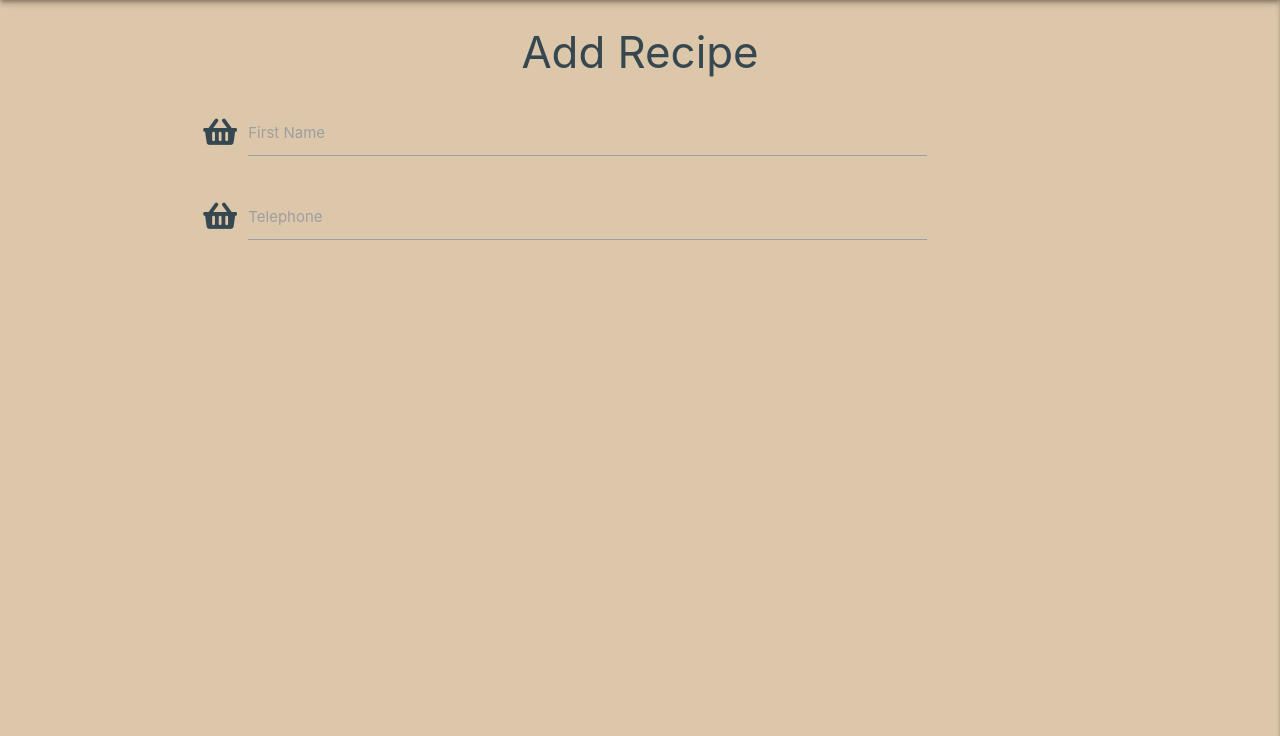
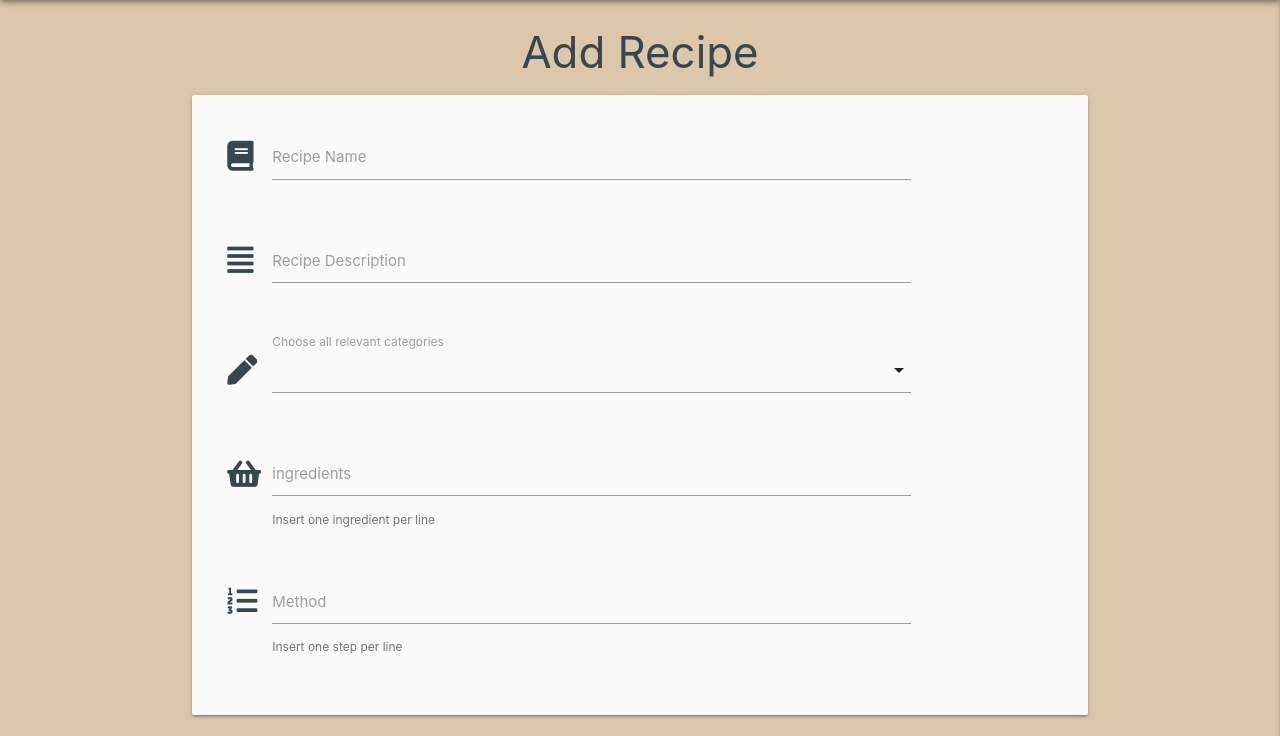
Before and after one commit to Code-Institute-Submissions/RuiOliveira83-MP3, a Flask app: page /add_recipe in a window 1280 px wide. Shown: the part 64-800 px from the top of the page. Run offline with Flask 2, Linux system fonts and the light colour scheme; data that the repository does not hold is empty; some libraries are stand-ins or nearby versions.

Commit message:
add new recipe form input fields

```diff
--- a/app.py
+++ b/app.py
@@ -102,7 +102,8 @@ def logout():
 
 @app.route("/add_recipe")
 def add_recipe():
-    return render_template("add_recipe.html")
+    categories = mongo.db.categories.find()
+    return render_template("add_recipe.html", categories=categories)
 
 
 if __name__ == "__main__":
--- a/static/js/script.js
+++ b/static/js/script.js
@@ -1,3 +1,4 @@
 $(document).ready(function(){
     $('.sidenav').sidenav({edge: "right"});
+    $('select').formSelect();
 });
--- a/templates/add_recipe.html
+++ b/templates/add_recipe.html
@@ -3,20 +3,51 @@
 
     <h3 class="center-align blue-grey-text text-darken-3">Add Recipe</h3>
 
-    <div class="row">
+    <div class="row card-panel grey lighten-5">
         <form class="col s12" method="POST" action="">
             <div class="row">
                 <div class="input-field col s10">
-                    <i class="fas fa-shopping-basket prefix blue-grey-text text-darken-3"></i></i>
-                    <input id="icon_prefix" type="text" class="validate">
-                    <label for="icon_prefix">First Name</label>
+                    <i class="fas fa-book prefix blue-grey-text text-darken-3"></i></i>
+                    <input id="recipe_name" name="recipe_name" minlength="3"
+                    maxlength="50" type="text" class="validate" required>
+                    <label for="recipe_name">Recipe Name</label>
                 </div>
+            </div>
+            <div class="row">
+                <div class="input-field col s10">
+                    <i class="fas fa-align-justify prefix blue-grey-text text-darken-3"></i>
+                    <textarea id="recipe_description" name="recipe_description" minlength="5" maxlength="250" class="materialize-textarea validate" required></textarea>
+                    <label for="recipe_description">Recipe Description</label>
+                </div>
+            </div>
+            <div class="row">
+                <div class="input-field col s10">
+                    <i class="fas fa-pen prefix blue-grey-text text-darken-3"></i>
+                    <select multiple>
+                        {% for category in categories %}
+                            <option value="{{ category.category_name }}">{{ category.category_name }}</option>
+                        {% endfor %}
+                    </select>
+                    <label for="category_name">Choose all relevant categories</label>
+                </div>
+            </div>
+            <div class="row">
                 <div class="input-field col s10">
                     <i class="fas fa-shopping-basket prefix blue-grey-text text-darken-3"></i>
-                    <input id="icon_telephone" type="tel" class="validate">
-                    <label for="icon_telephone">Telephone</label>
+                    <textarea id="ingredients" name="ingredients" minlength="5" maxlength="250" class="materialize-textarea validate" required></textarea>
+                    <label for="ingredients">ingredients</label>
+                    <span class="helper-text" data-error="wrong" data-success="right">Insert one ingredient per line</span>
                 </div>
             </div>
+            <div class="row">
+                <div class="input-field col s10">
+                    <i class="fas fa-list-ol prefix blue-grey-text text-darken-3"></i>
+                    <textarea id="method" name="method" minlength="5" maxlength="250" class="materialize-textarea validate" required></textarea>
+                    <label for="method">Method</label>
+                    <span class="helper-text" data-error="wrong" data-success="right">Insert one step per line</span>
+                </div>
+            </div>
+
         </form>
     </div>
 
```
